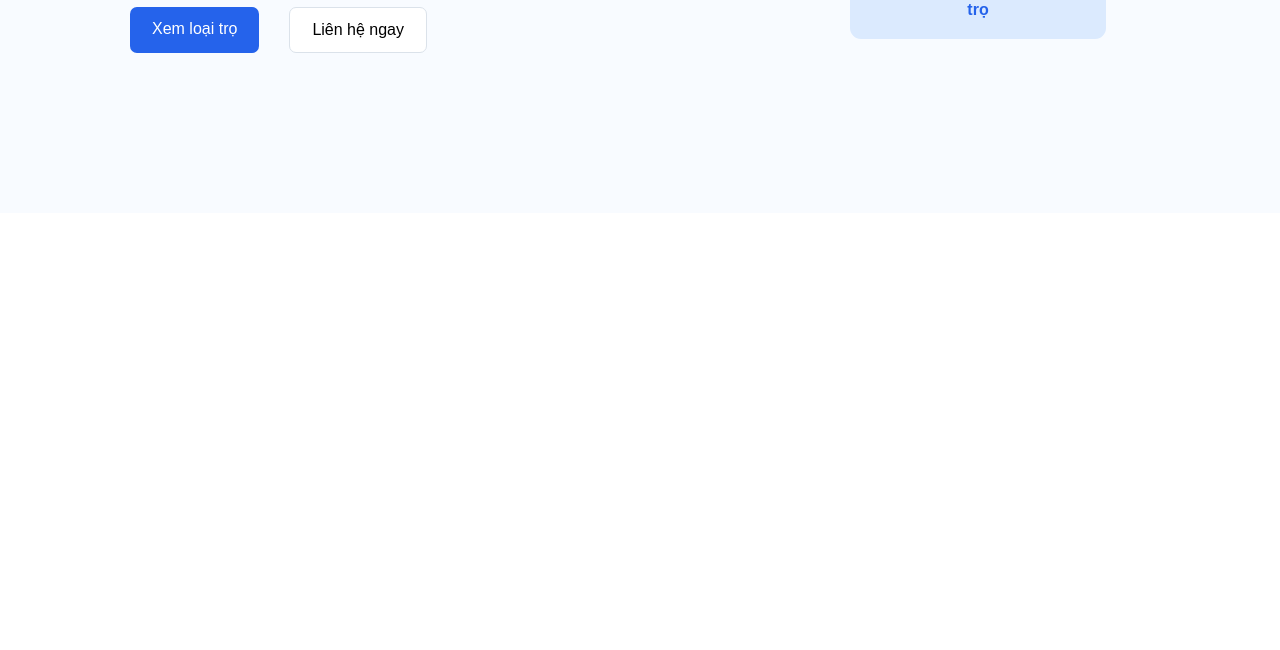
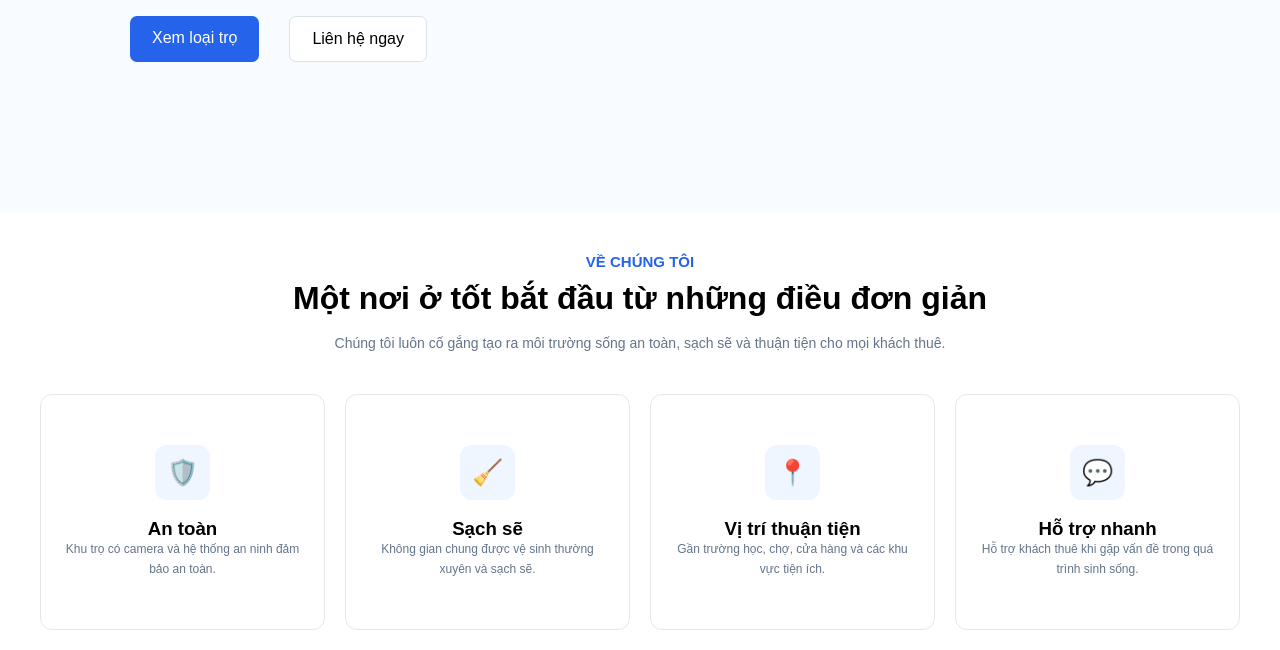
Before and after one commit to Stargazer-33/Quan-Ly-Phong-Tro, a plain HTML site: page frontend/index.html in a window 1280 px wide. Shown: the part 435-1085 px from the top of the page. Before the commit the page ends 800 px from the top, so only its background shows below. Drawn offline with Linux system fonts and the light colour scheme.

Commit message:
GioiThieu2

```diff
--- a/frontend/css/style.css
+++ b/frontend/css/style.css
@@ -81,6 +81,7 @@ header strong {
 .home-left .home-content {
   margin: 30px 0;
   color: rgba(0, 0, 0, 0.3);
+  width: 60%;
 }
 .home-left .button {
   display: flex;
@@ -123,3 +124,59 @@ header strong {
   font-weight: bold;
   margin-top: 10px;
 }
+#about .section-title {
+  display: flex;
+  flex-direction: column;
+  align-items: center;
+  padding-top: 40px;
+}
+.section-title p {
+  color: #2563eb;
+  margin-bottom: 10px;
+  font-size: 15px;
+
+  font-weight: bold;
+}
+.section-title h2 {
+  font-size: 32px;
+  margin-bottom: 15px;
+}
+.section-title span {
+  color: #64748b;
+  font-size: 14px;
+  line-height: 1.6;
+}
+.features {
+  display: grid;
+  grid-template-columns: repeat(4, 1fr);
+  gap: 20px;
+  padding: 20px 40px;
+}
+.feature {
+  text-align: center;
+  padding: 50px 20px;
+  margin-top: 20px;
+  border: 1px solid #e5e7eb;
+  border-radius: 12px;
+  transition: 0.2s;
+}
+.feature p {
+  color: #64748b;
+  font-size: 12px;
+  line-height: 1.6;
+}
+.feature .feature-icon {
+  width: 55px;
+  height: 55px;
+  margin: 0 auto 18px;
+  border-radius: 12px;
+  background: #eff6ff;
+  display: flex;
+  align-items: center;
+  justify-content: center;
+  font-size: 25px;
+}
+.feature:hover {
+  transform: translateY(-5px);
+  box-shadow: 0 10px 30px rgba(0, 0, 0, 0.06);
+}
--- a/frontend/index.html
+++ b/frontend/index.html
@@ -36,8 +36,51 @@
       </div>
       <div class="home-right">
         <div class="img">
-          <img src="../img/home-right.png" alt="" />
+          <img src="../img/" alt="" />
           <p>Anh Linh, quản lí của phòng trọ</p>
+        </div>
+      </div>
+    </section>
+    <section class="about" id="about">
+      <div class="section-title">
+        <p>VỀ CHÚNG TÔI</p>
+        <h2>Một nơi ở tốt bắt đầu từ những điều đơn giản</h2>
+        <span>
+          Chúng tôi luôn cố gắng tạo ra môi trường sống an toàn, sạch sẽ và
+          thuận tiện cho mọi khách thuê.
+        </span>
+      </div>
+      <div class="features">
+        <div class="feature">
+          <div class="feature-icon">🛡️</div>
+
+          <h3>An toàn</h3>
+
+          <p>Khu trọ có camera và hệ thống an ninh đảm bảo an toàn.</p>
+        </div>
+
+        <div class="feature">
+          <div class="feature-icon">🧹</div>
+
+          <h3>Sạch sẽ</h3>
+
+          <p>Không gian chung được vệ sinh thường xuyên và sạch sẽ.</p>
+        </div>
+
+        <div class="feature">
+          <div class="feature-icon">📍</div>
+
+          <h3>Vị trí thuận tiện</h3>
+
+          <p>Gần trường học, chợ, cửa hàng và các khu vực tiện ích.</p>
+        </div>
+
+        <div class="feature">
+          <div class="feature-icon">💬</div>
+
+          <h3>Hỗ trợ nhanh</h3>
+
+          <p>Hỗ trợ khách thuê khi gặp vấn đề trong quá trình sinh sống.</p>
         </div>
       </div>
     </section>
```
